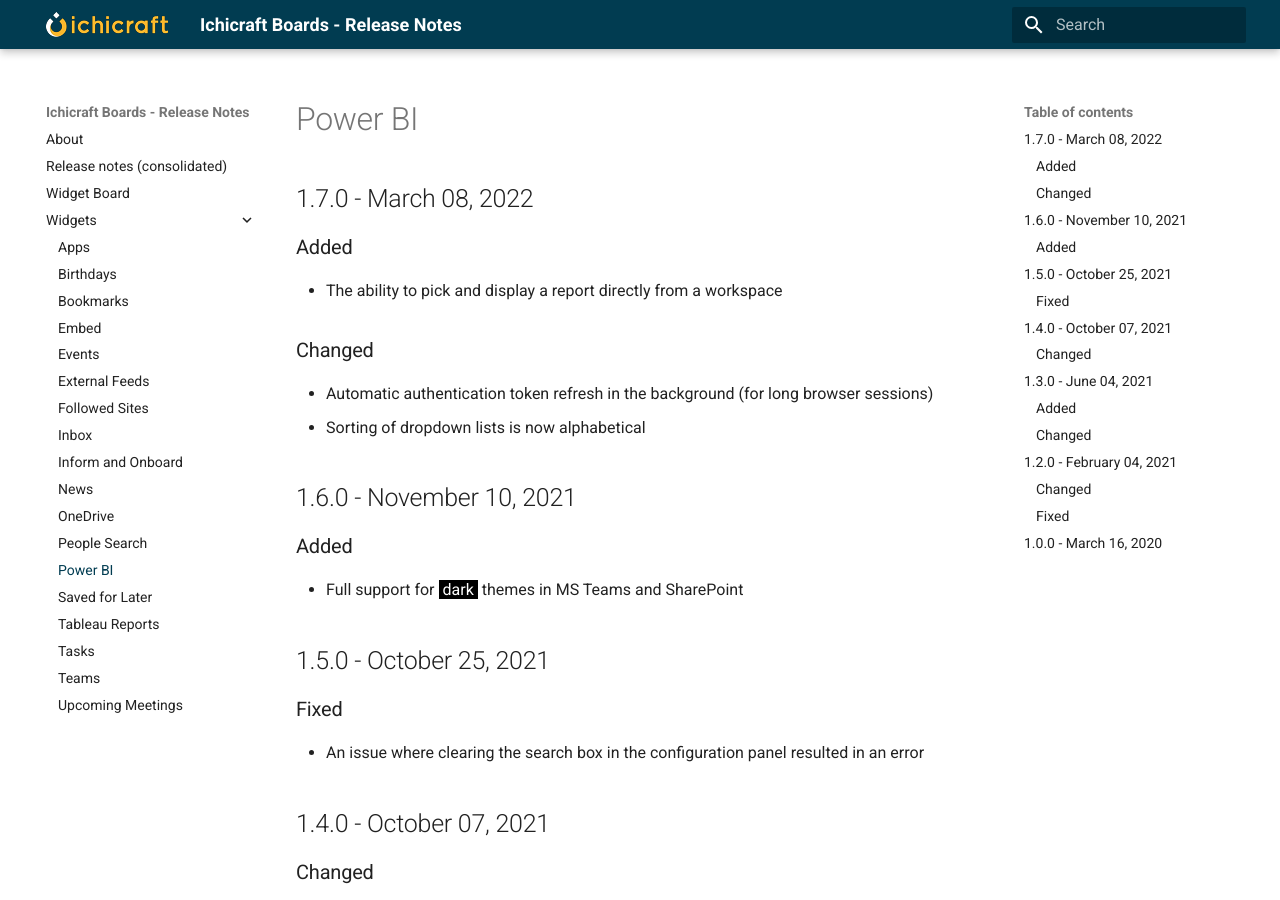
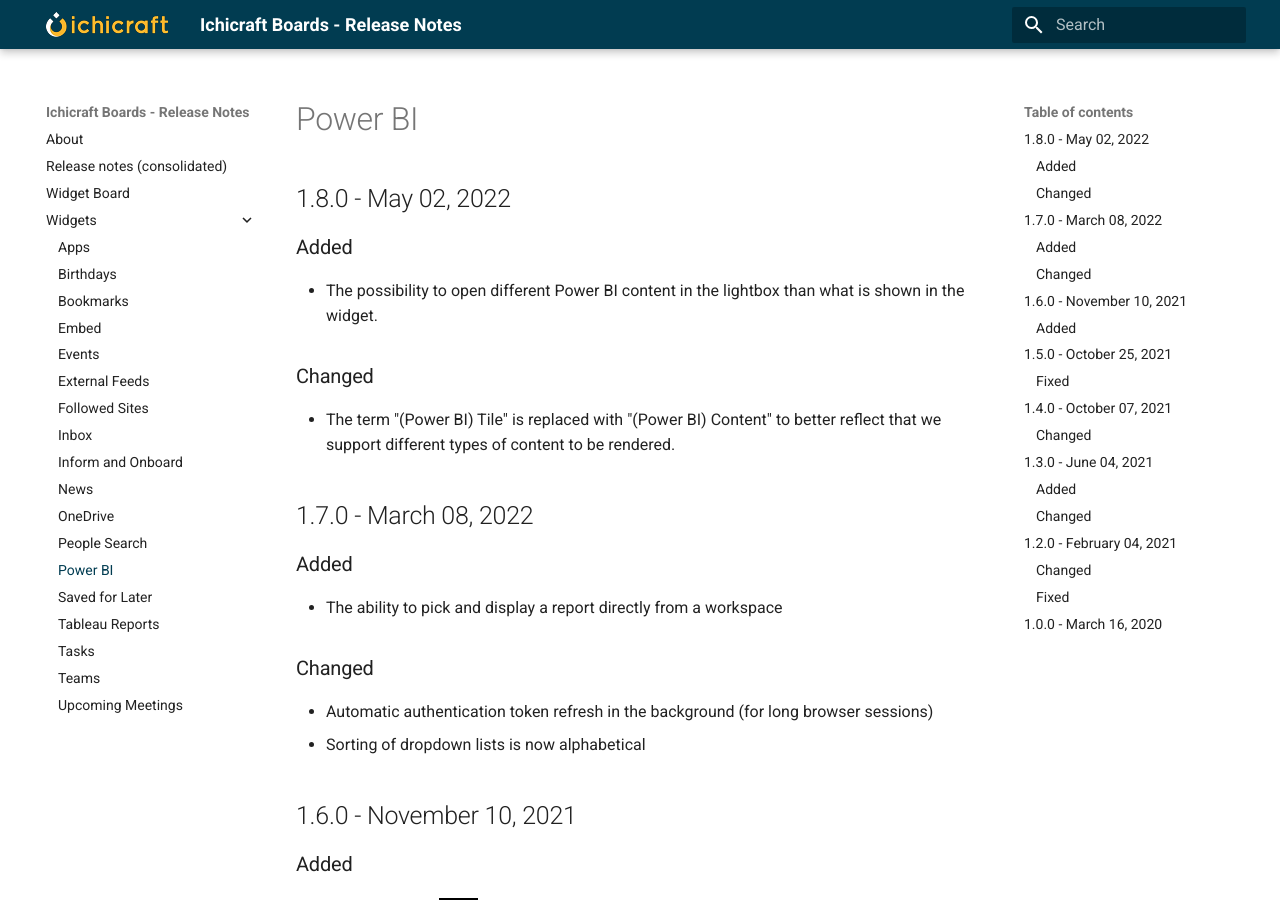
Before and after one commit to ichicraft/widgets-docs, an MkDocs documentation site: the page built from docs/Widgets/Power BI.md, in a window 1280 px wide and 900 px high. Built offline with MkDocs 1.6.1 and Material for MkDocs 9.7.7, drawn with Linux system fonts in a browser that asks for light colours.

```diff
--- a/docs/Widgets/Power BI.md
+++ b/docs/Widgets/Power BI.md
@@ -1,3 +1,11 @@
+## 1.8.0 - May 02, 2022
+
+### Added
+- The possibility to open different Power BI content in the lightbox than what is shown in the widget.
+
+### Changed
+- The term &quot;(Power BI) Tile&quot; is replaced with &quot;(Power BI) Content&quot; to better reflect that we support different types of content to be rendered.
+
 ## 1.7.0 - March 08, 2022
 
 ### Added
```
Also changed, not shown: docs/Release-notes-(consolidated).md (+8 -0 lines).
